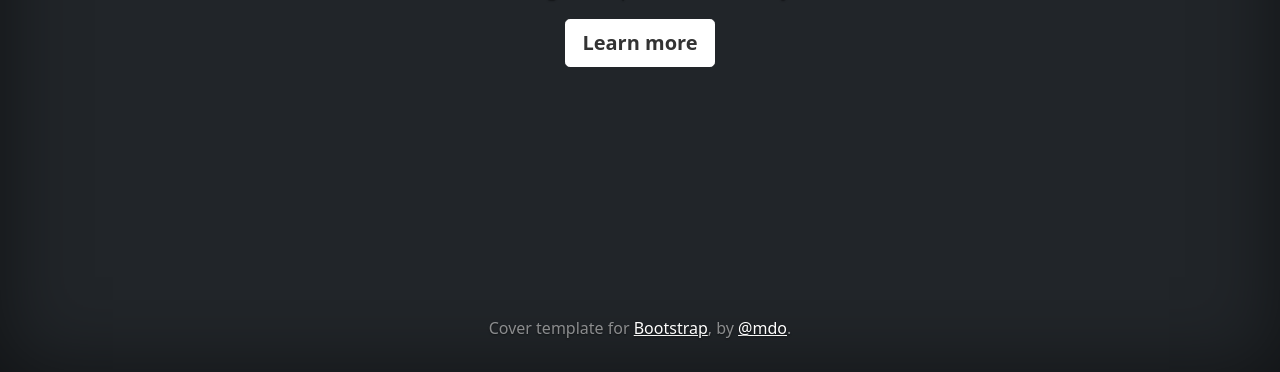
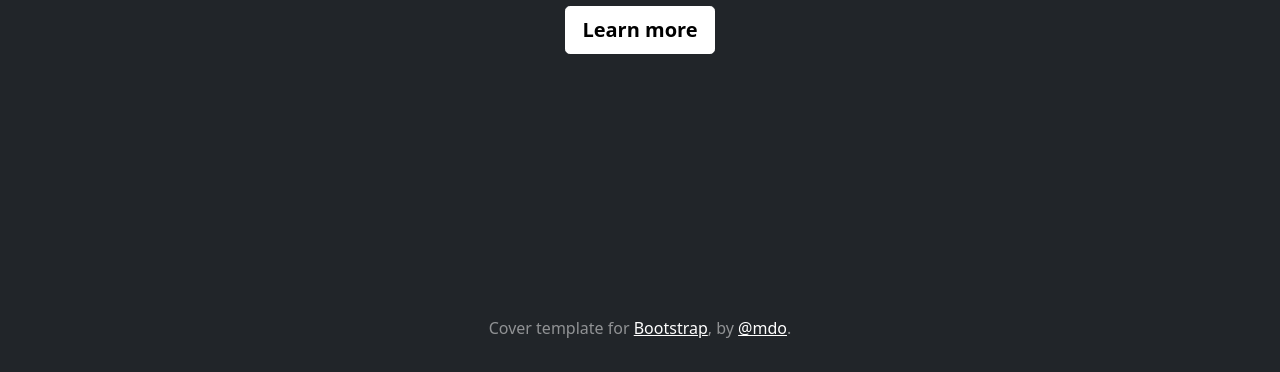
Before and after one commit to yungbreezei/HackathonChi2022, a website: page hackathonchicago/index.html in a window 1280 px wide. Shown: the part 428-800 px from the top of the page. Drawn offline with Linux system fonts and the light colour scheme; files that its build step writes are made by us from their sources.

Commit message:
Update index.html

```diff
--- a/hackathonchicago/index.html
+++ b/hackathonchicago/index.html
@@ -30,7 +30,7 @@
 
 
     <!-- Custom styles for this template -->
-    <link href="cover.css" rel="stylesheet">
+    <link href="styleguide.css" rel="stylesheet">
   </head>
   <body class="d-flex h-100 text-center text-white bg-dark">
 
```
